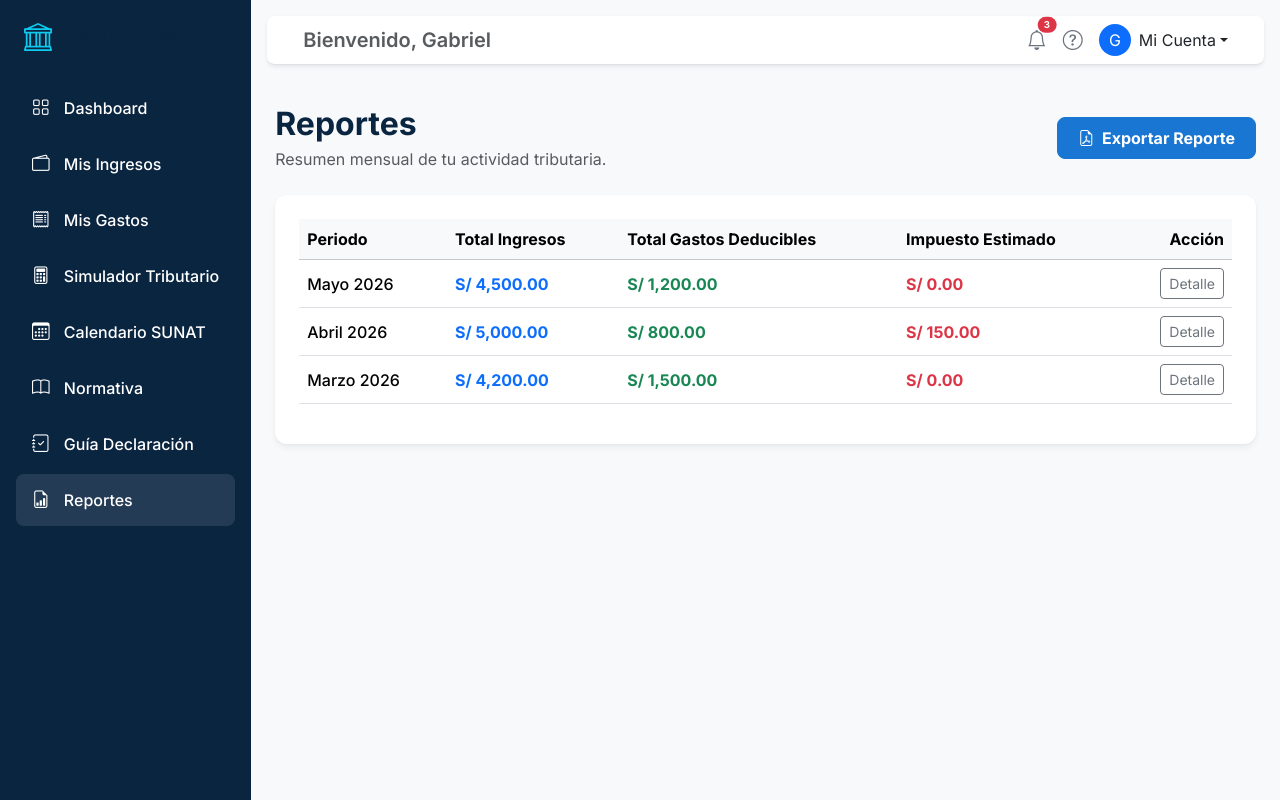
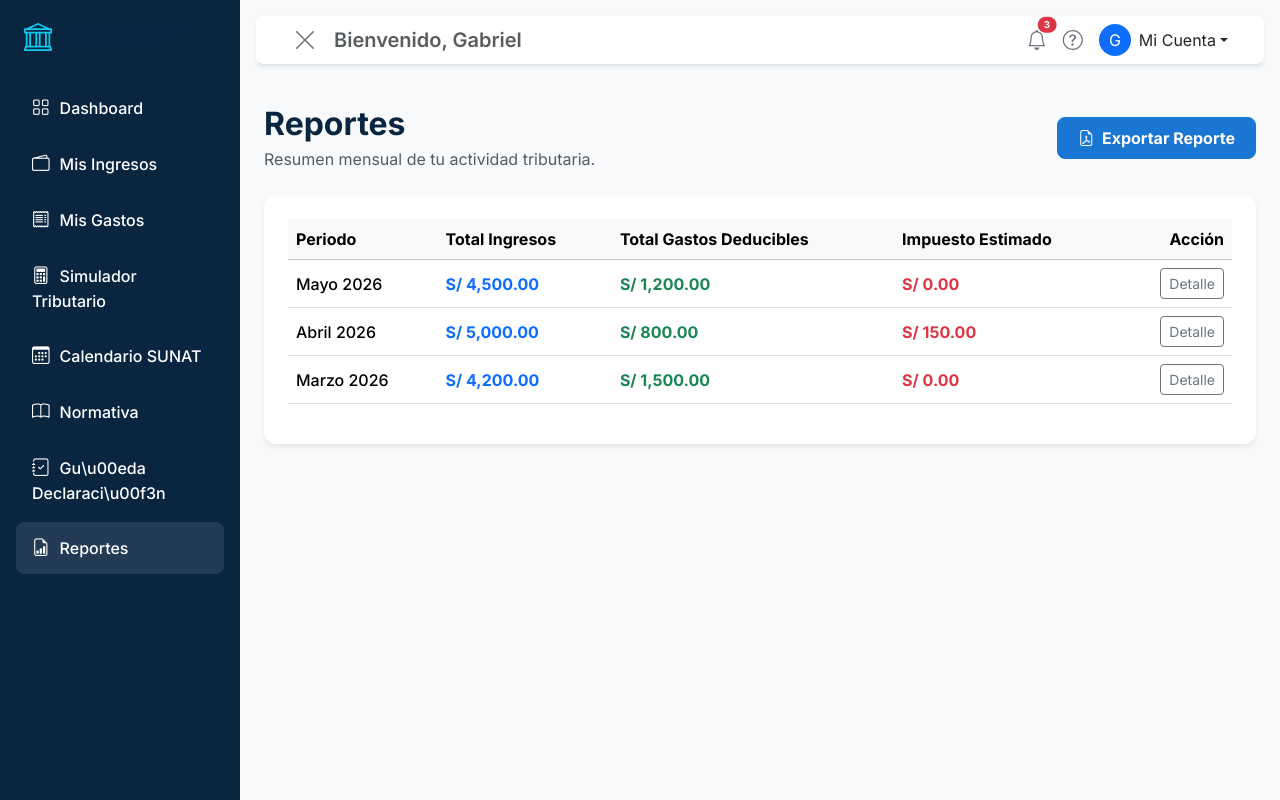
Before and after one commit to Gabmalf/taxflow-web, an Angular app: page /reports in a window 1280 px wide. Built offline with nearby package versions, Linux system fonts and the light colour scheme.

Commit message:
feat(sidebar): add collapsible sidebar with hamburger toggle

```diff
--- /dev/null
+++ b/src/app/core/services/sidebar.service.ts
@@ -0,0 +1,41 @@
+import { Injectable, effect, signal } from '@angular/core';
+
+const STORAGE_KEY = 'taxflow.sidebar.collapsed';
+
+@Injectable({
+  providedIn: 'root'
+})
+export class SidebarService {
+  readonly collapsed = signal<boolean>(this.readInitialState());
+
+  constructor() {
+    effect(() => {
+      try {
+        localStorage.setItem(STORAGE_KEY, JSON.stringify(this.collapsed()));
+      } catch {
+        // localStorage unavailable (SSR, private mode) — ignore
+      }
+    });
+  }
+
+  toggle(): void {
+    this.collapsed.update(v => !v);
+  }
+
+  open(): void {
+    this.collapsed.set(false);
+  }
+
+  close(): void {
+    this.collapsed.set(true);
+  }
+
+  private readInitialState(): boolean {
+    try {
+      const raw = localStorage.getItem(STORAGE_KEY);
+      return raw === null ? false : JSON.parse(raw) === true;
+    } catch {
+      return false;
+    }
+  }
+}
--- a/src/app/shared/components/sidebar/sidebar.component.css
+++ b/src/app/shared/components/sidebar/sidebar.component.css
@@ -0,0 +1,51 @@
+:host {
+  display: block;
+  width: 240px;
+  flex-shrink: 0;
+  transition: width 0.25s ease;
+  overflow: hidden;
+}
+
+:host > .sidebar {
+  width: 240px;
+  transition: width 0.25s ease;
+}
+
+:host.collapsed {
+  width: 72px;
+}
+
+:host.collapsed > .sidebar {
+  width: 72px;
+}
+
+:host.collapsed .sidebar-label {
+  opacity: 0;
+  visibility: hidden;
+  width: 0;
+  display: inline-block;
+  white-space: nowrap;
+  transition: opacity 0.15s ease;
+}
+
+:host.collapsed .nav-link {
+  text-align: center;
+  padding: 0.8rem 0.5rem;
+}
+
+:host.collapsed .nav-link i {
+  margin-right: 0;
+  font-size: 1.25rem;
+}
+
+:host.collapsed .brand {
+  justify-content: center;
+}
+
+:host.collapsed .brand i {
+  margin-right: 0 !important;
+}
+
+.sidebar-label {
+  transition: opacity 0.15s ease;
+}
--- a/src/app/shared/components/sidebar/sidebar.component.html
+++ b/src/app/shared/components/sidebar/sidebar.component.html
@@ -1,48 +1,48 @@
 <div class="sidebar p-3 text-white">
-  <div class="d-flex align-items-center mb-4 px-2">
+  <div class="d-flex align-items-center mb-4 px-2 brand">
     <i class="bi bi-bank fs-3 me-2 text-info"></i>
-    <h4 class="mb-0 fw-bold">TAXFLOW</h4>
+    <h4 class="mb-0 fw-bold sidebar-label">TAXFLOW</h4>
   </div>
 
   <ul class="nav flex-column mb-auto">
     <li class="nav-item">
-      <a routerLink="/dashboard" routerLinkActive="active" class="nav-link text-white">
-        <i class="bi bi-grid"></i> Dashboard
+      <a routerLink="/dashboard" routerLinkActive="active" class="nav-link text-white" title="Dashboard">
+        <i class="bi bi-grid"></i> <span class="sidebar-label">Dashboard</span>
       </a>
     </li>
     <li class="nav-item">
-      <a routerLink="/incomes" routerLinkActive="active" class="nav-link text-white">
-        <i class="bi bi-wallet2"></i> Mis Ingresos
+      <a routerLink="/incomes" routerLinkActive="active" class="nav-link text-white" title="Mis Ingresos">
+        <i class="bi bi-wallet2"></i> <span class="sidebar-label">Mis Ingresos</span>
       </a>
     </li>
     <li class="nav-item">
-      <a routerLink="/expenses" routerLinkActive="active" class="nav-link text-white">
-        <i class="bi bi-receipt"></i> Mis Gastos
+      <a routerLink="/expenses" routerLinkActive="active" class="nav-link text-white" title="Mis Gastos">
+        <i class="bi bi-receipt"></i> <span class="sidebar-label">Mis Gastos</span>
       </a>
     </li>
     <li class="nav-item">
-      <a routerLink="/tax-simulator" routerLinkActive="active" class="nav-link text-white">
-        <i class="bi bi-calculator"></i> Simulador Tributario
+      <a routerLink="/tax-simulator" routerLinkActive="active" class="nav-link text-white" title="Simulador Tributario">
+        <i class="bi bi-calculator"></i> <span class="sidebar-label">Simulador Tributario</span>
       </a>
     </li>
     <li class="nav-item">
-      <a routerLink="/tax-calendar" routerLinkActive="active" class="nav-link text-white">
-        <i class="bi bi-calendar3"></i> Calendario SUNAT
+      <a routerLink="/tax-calendar" routerLinkActive="active" class="nav-link text-white" title="Calendario SUNAT">
+        <i class="bi bi-calendar3"></i> <span class="sidebar-label">Calendario SUNAT</span>
       </a>
     </li>
     <li class="nav-item">
-      <a routerLink="/regulations" routerLinkActive="active" class="nav-link text-white">
-        <i class="bi bi-book"></i> Normativa
+      <a routerLink="/regulations" routerLinkActive="active" class="nav-link text-white" title="Normativa">
+        <i class="bi bi-book"></i> <span class="sidebar-label">Normativa</span>
       </a>
     </li>
     <li class="nav-item">
-      <a routerLink="/declaration-guide" routerLinkActive="active" class="nav-link text-white">
-        <i class="bi bi-journal-check"></i> Guía Declaración
+      <a routerLink="/declaration-guide" routerLinkActive="active" class="nav-link text-white" title="Gu\u00eda Declaraci\u00f3n">
+        <i class="bi bi-journal-check"></i> <span class="sidebar-label">Gu\u00eda Declaraci\u00f3n</span>
       </a>
     </li>
     <li class="nav-item">
-      <a routerLink="/reports" routerLinkActive="active" class="nav-link text-white">
-        <i class="bi bi-file-earmark-bar-graph"></i> Reportes
+      <a routerLink="/reports" routerLinkActive="active" class="nav-link text-white" title="Reportes">
+        <i class="bi bi-file-earmark-bar-graph"></i> <span class="sidebar-label">Reportes</span>
       </a>
     </li>
   </ul>
--- a/src/app/shared/components/sidebar/sidebar.component.ts
+++ b/src/app/shared/components/sidebar/sidebar.component.ts
@@ -1,13 +1,20 @@
-import { Component } from '@angular/core';
+import { Component, inject } from '@angular/core';
 import { RouterLink, RouterLinkActive } from '@angular/router';
+import { SidebarService } from '../../../core/services/sidebar.service';
 
 @Component({
   selector: 'app-sidebar',
   standalone: true,
   imports: [RouterLink, RouterLinkActive],
   templateUrl: './sidebar.component.html',
-  styleUrl: './sidebar.component.css'
+  styleUrl: './sidebar.component.css',
+  host: {
+    '[class.collapsed]': 'collapsed()',
+    '[attr.id]': '"app-sidebar"',
+    '[attr.aria-hidden]': 'collapsed()'
+  }
 })
 export class SidebarComponent {
-
+  private readonly sidebarService = inject(SidebarService);
+  readonly collapsed = this.sidebarService.collapsed;
 }
--- a/src/app/shared/components/topbar/topbar.component.html
+++ b/src/app/shared/components/topbar/topbar.component.html
@@ -1,6 +1,16 @@
 <nav class="navbar navbar-expand-lg bg-white border-bottom px-4 py-2 tf-card m-3 rounded-3 shadow-sm">
   <div class="container-fluid">
-    <div class="d-flex align-items-center">
+    <div class="d-flex align-items-center gap-3">
+      <button
+        type="button"
+        class="btn btn-link text-secondary p-0 fs-4 lh-1"
+        (click)="toggleSidebar()"
+        [attr.aria-expanded]="!sidebarCollapsed()"
+        aria-controls="app-sidebar"
+        aria-label="Alternar men\u00fa lateral"
+        title="Alternar men\u00fa">
+        <i class="bi" [class.bi-list]="sidebarCollapsed()" [class.bi-x-lg]="!sidebarCollapsed()"></i>
+      </button>
       <h5 class="mb-0 text-muted d-none d-md-block">Bienvenido, Gabriel</h5>
     </div>
 
--- a/src/app/shared/components/topbar/topbar.component.ts
+++ b/src/app/shared/components/topbar/topbar.component.ts
@@ -1,5 +1,6 @@
-import { Component } from '@angular/core';
+import { Component, inject } from '@angular/core';
 import { RouterLink } from '@angular/router';
+import { SidebarService } from '../../../core/services/sidebar.service';
 
 @Component({
   selector: 'app-topbar',
@@ -9,5 +10,10 @@ import { RouterLink } from '@angular/router';
   styleUrl: './topbar.component.css'
 })
 export class TopbarComponent {
+  private readonly sidebarService = inject(SidebarService);
+  readonly sidebarCollapsed = this.sidebarService.collapsed;
 
+  toggleSidebar(): void {
+    this.sidebarService.toggle();
+  }
 }
```
